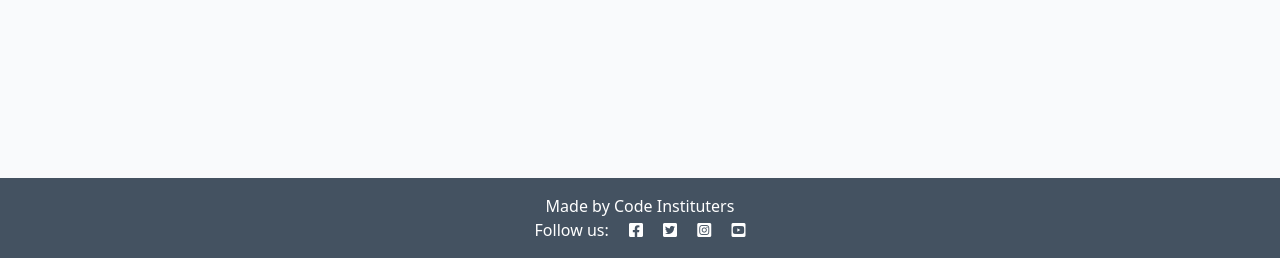
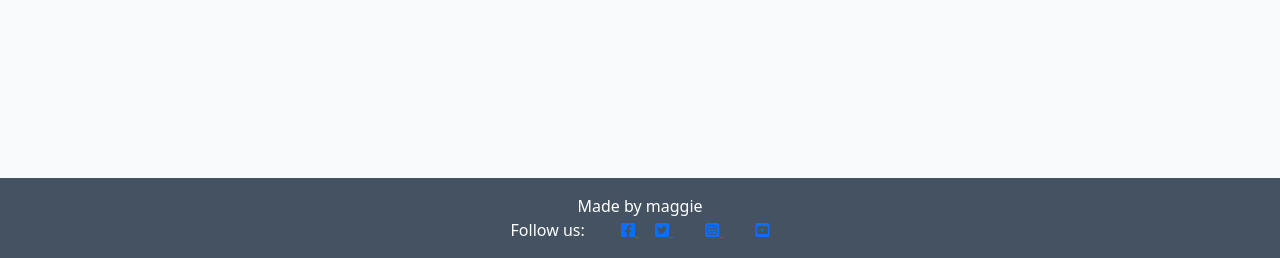
Before and after one commit to maggku/cats, a Django app: page / in a window 1280 px wide. Shown: the part 542-800 px from the top of the page. Run offline with Django 4.2, Linux system fonts and the light colour scheme; data that the repository does not hold is empty; some libraries are stand-ins or nearby versions.

Commit message:
Adding links to the social media icons in base.html

```diff
--- a/templates/base.html
+++ b/templates/base.html
@@ -96,11 +96,20 @@
 
     <!-- Footer -->
     <footer class="footer mt-auto py-3 dark-bg">
-        <p class="m-0 text-center text-white">Made by Code Instituters</p>
-        <p class="m-0 text-center text-white">Follow us: <i class="fab fa-facebook-square ms-3"></i>
-            <i class="fab fa-twitter-square ms-3"></i>
-            <i class="fab fa-instagram-square ms-3"></i>
-            <i class="fab fa-youtube-square ms-3"></i>
+        <p class="m-0 text-center text-white">Made by maggie</p>
+        <p class="m-0 text-center text-white">Follow us:
+            <a href="https://www.facebook.com/" target="_blank" class="ms-3">
+                <i class="fab fa-facebook-square ms-3"></i>
+            </a>
+            <a href="https://x.com/" target="_blank" class="ms-3">
+                <i class="fab fa-twitter-square"></i>
+            </a>
+            <a href="https://www.instagram.com/" target="_blank" class="ms-3">
+                <i class="fab fa-instagram-square ms-3"></i>
+            </a>
+            <a href="https://www.youtube.com/" target="_blank" class="ms-3">
+                <i class="fab fa-youtube-square ms-3"></i>
+            </a>
         </p>
     </footer>
 
```
